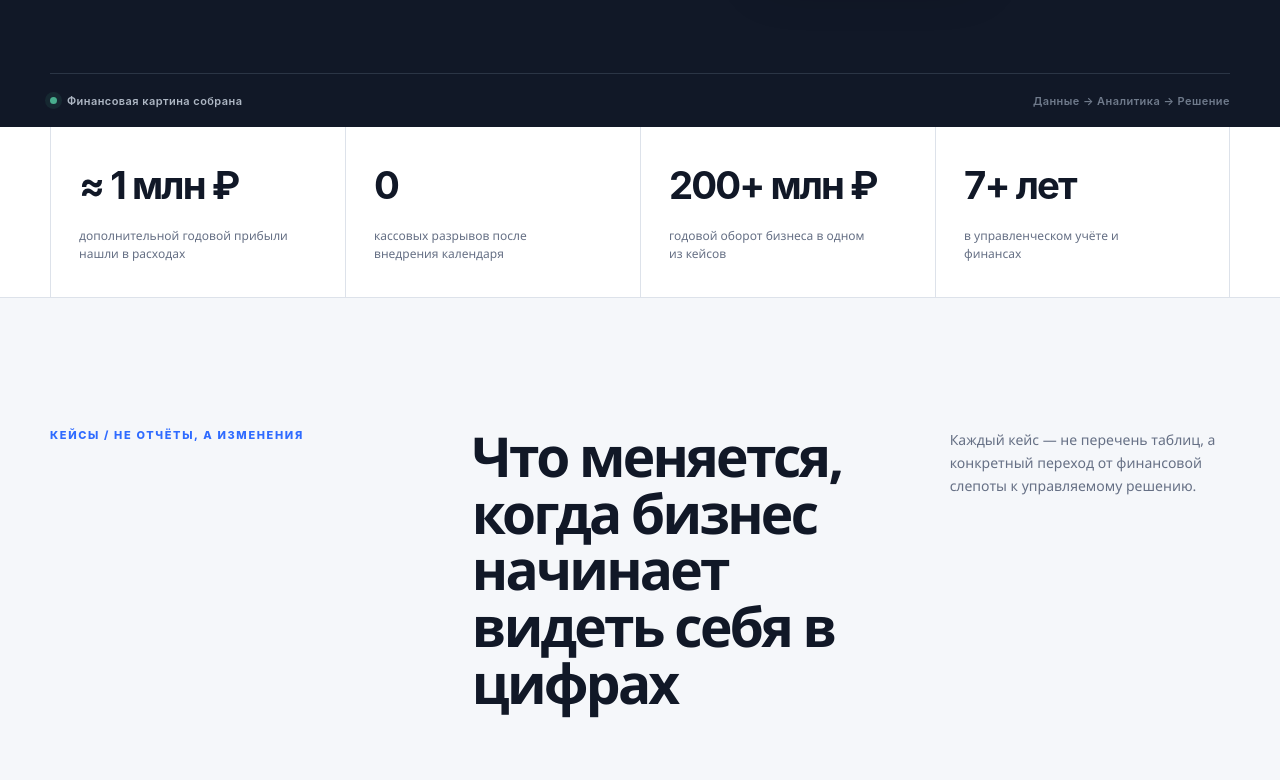
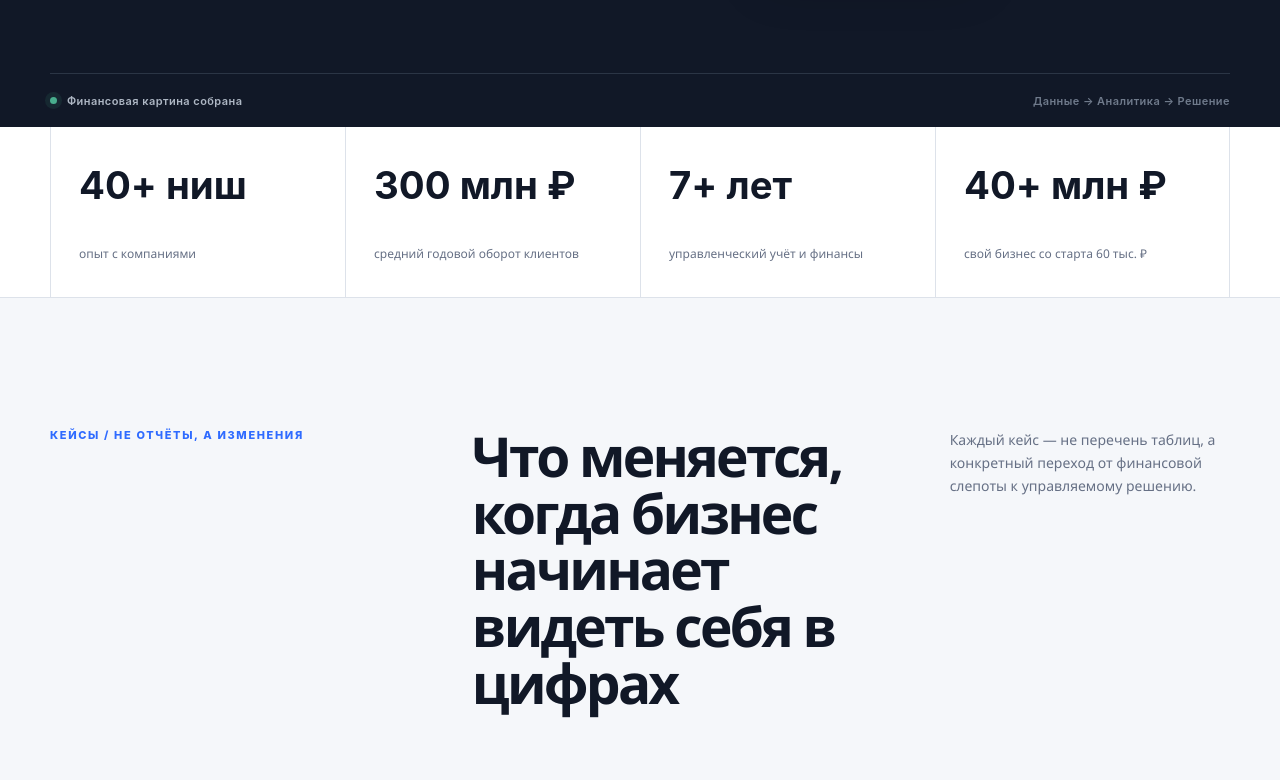
Before and after one commit to Kj9516/andrew-cfo-portfolio, a Next.js app: page / in a window 1280 px wide. Shown: the part 728-1508 px from the top of the page. Built offline with nearby package versions, Linux system fonts and the light colour scheme.

Commit message:
feat: strengthen homepage proof metrics

```diff
--- a/app/data.ts
+++ b/app/data.ts
@@ -55,10 +55,10 @@ export type Material = {
 };
 
 export const proofPoints = [
-  { value: "≈ 1 млн ₽", label: "дополнительной годовой прибыли нашли в расходах" },
-  { value: "0", label: "кассовых разрывов после внедрения календаря" },
-  { value: "200+ млн ₽", label: "годовой оборот бизнеса в одном из кейсов" },
-  { value: "7+ лет", label: "в управленческом учёте и финансах" },
+  { value: "40+ ниш", label: "опыт с компаниями" },
+  { value: "300 млн ₽", label: "средний годовой оборот клиентов" },
+  { value: "7+ лет", label: "управленческий учёт и финансы" },
+  { value: "40+ млн ₽", label: "свой бизнес со старта 60 тыс. ₽" },
 ];
 
 export const cases: CaseStudy[] = [
--- a/app/page.tsx
+++ b/app/page.tsx
@@ -74,9 +74,9 @@ export default function Home() {
         <div className="about-content">
           <p className="kicker">Обо мне / Вижу обе стороны</p>
           <h2>Смотрю на финансы глазами собственника</h2>
-          <p className="large-copy">Более семи лет занимаюсь управленческим учётом. Пять из них развивал собственный интернет-магазин с оборотом более 40 млн ₽ в год.</p>
+          <p className="large-copy">Я отвечал за финансы не только как консультант, но и как собственник: сам проходил найм, закупки, сезонность, обязательства и решения по развитию.</p>
           <p>Поэтому я знаю, как решение выглядит не только в отчёте, но и в момент, когда нужно платить зарплаты, инвестировать или вовремя отказаться от неработающей модели.</p>
-          <div className="about-facts"><div><strong>7+</strong><span>лет в финансах</span></div><div><strong>5</strong><span>лет собственник</span></div><div><strong>40+</strong><span>млн ₽ оборот своего бизнеса</span></div></div>
+          <div className="about-facts"><div><strong>Учёт</strong><span>ДДС, ОПиУ, баланс и план-факт</span></div><div><strong>Деньги</strong><span>платежи, запасы и обязательства</span></div><div><strong>Решения</strong><span>рост, пауза или выход из модели</span></div></div>
         </div>
       </section>
 
```
Also changed, not shown: app/globals.css.
